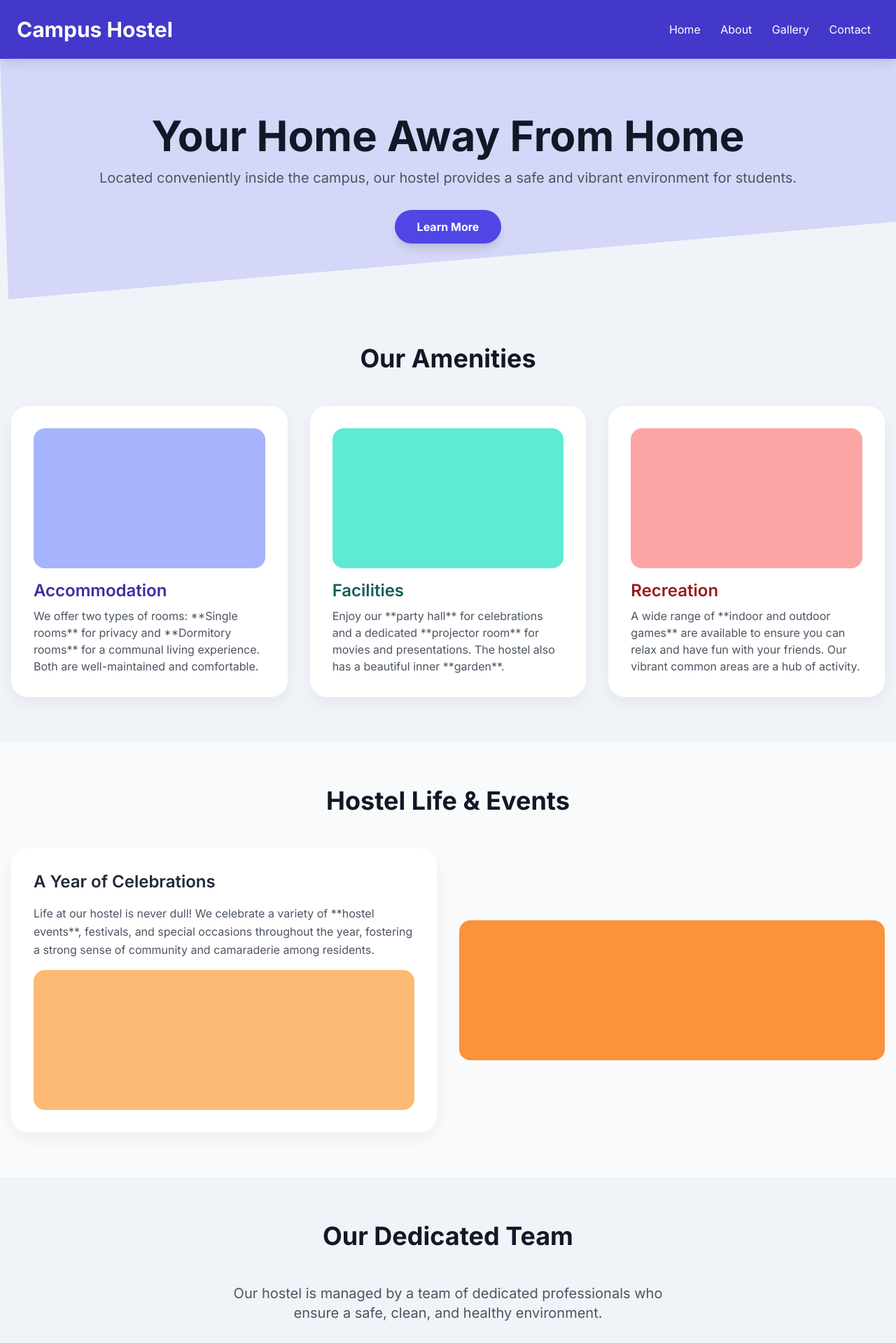
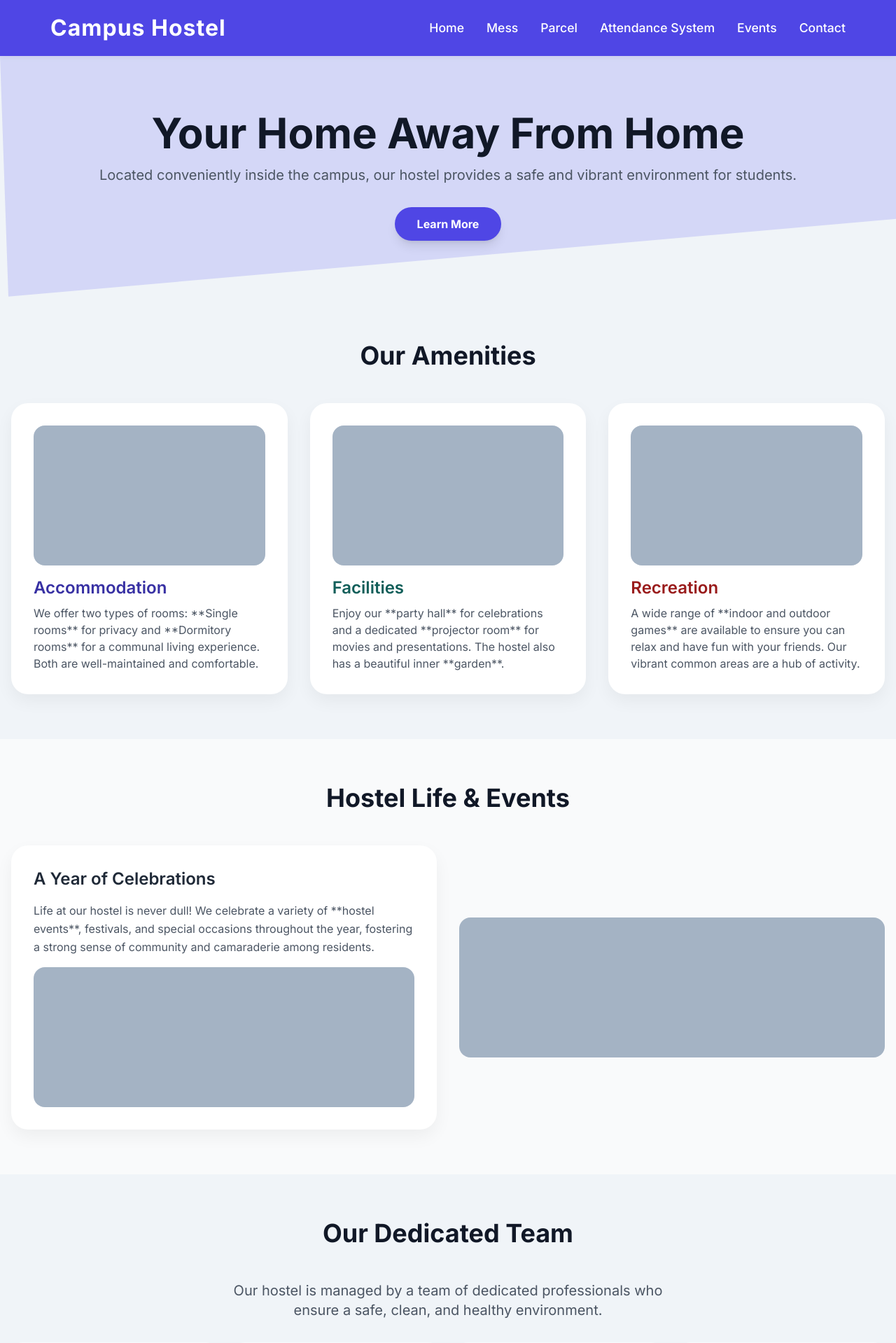
Before and after one commit to vanshikka-sharma/hostel_management_system, a Django app: page / in a window 1280 px wide. Shown: the top 1919 px of the page at 70% size. Run offline with Django 5.2, Linux system fonts and the light colour scheme; some libraries are stand-ins or nearby versions.

Commit message:
Restrict access to add menu and inventory pages for students, with informative messages; update navbar links for Mess and Parcel sections.

```diff
--- a/Mess/templates/mess_timetable.html
+++ b/Mess/templates/mess_timetable.html
@@ -11,7 +11,9 @@
   <header class="bg-indigo-700 text-white shadow-lg p-6">
     <div class="container mx-auto flex justify-between items-center">
       <h1 class="text-3xl font-bold">Mess Timetable</h1>
-      <a href="{% url 'add_menu' %}" class="bg-teal-500 px-4 py-2 rounded-lg hover:bg-teal-600">+ Add Menu</a>
+  {% if not request.user.is_authenticated or request.user.role != 'student' %}
+  <a href="{% url 'add_menu' %}" class="bg-teal-500 px-4 py-2 rounded-lg hover:bg-teal-600">+ Add Menu</a>
+  {% endif %}
     </div>
   </header>
 
--- a/notice/templates/notice_base.html
+++ b/notice/templates/notice_base.html
@@ -74,7 +74,9 @@
 <div class="notice-container">
     <div class="notice-card">
         <div class="notice-title">All Notices</div>
-        <a href="{% url 'notice:add' %}" class="add-btn">Add Notice</a>
+    {% if not request.user.is_authenticated or request.user.role != 'student' %}
+    <a href="{% url 'notice:add' %}" class="add-btn">Add Notice</a>
+    {% endif %}
         <div class="notice-list">
             {% for notice in notices %}
             <div class="notice-item">
--- a/notice/views.py
+++ b/notice/views.py
@@ -12,6 +12,11 @@ def base(request):
     return render(request, 'notice_base.html', {'notices': notices})
 
 def add(request):
+    user = request.user
+    if user.is_authenticated and getattr(user, 'role', None) == 'student':
+        from django.contrib import messages
+        messages.info(request, 'Students cannot access the add notice page.')
+        return redirect('notice:base')
     if request.method == 'POST':
         text = request.POST.get('notice_text', '').strip()
         if text:
--- a/parcel/views.py
+++ b/parcel/views.py
@@ -5,6 +5,8 @@ from django.contrib import messages
 
 # Create your views here.
 def base(request):
+    if hasattr(request.user, 'role') and request.user.role == 'student':
+        return redirect('parcel:history')
     # Show all students with room numbers
     students = User.objects.filter(role='student').values('id', 'name', 'hostel_allotments__room_number')
     # Remove duplicates and get latest room number
@@ -21,6 +23,8 @@ def history(request):
     return render(request, 'parcel_history.html', {'parcels': parcels})
 
 def send_parcel(request):
+    if hasattr(request.user, 'role') and request.user.role == 'student':
+        return redirect('parcel:history')
     if request.method == 'POST':
         ids = request.POST.getlist('student_ids')
         for user_id in ids:
--- a/templates/home.html
+++ b/templates/home.html
@@ -1,41 +1,46 @@
-<!DOCTYPE html>
-<html lang="en">
-<head>
-    <meta charset="UTF-8">
-    <meta name="viewport" content="width=device-width, initial-scale=1.0">
-    <title>Campus Hostel - Home</title>
+{% extends "base.html" %}
+{% block content %}
 <script src="https://cdn.tailwindcss.com"></script>
 <style>
     @import url('https://fonts.googleapis.com/css2?family=Inter:wght@400;500;600;700&display=swap');
+
     body {
         font-family: 'Inter', sans-serif;
-            background-color: #f0f4f8; /* A light, elegant blue-gray */
+        background-color: #f0f4f8;
+        /* A light, elegant blue-gray */
     }
+
     .section-box {
         background-color: #ffffff;
         border-radius: 1.5rem;
-            box-shadow: 0 10px 25px rgba(0,0,0,0.05);
+        box-shadow: 0 10px 25px rgba(0, 0, 0, 0.05);
         transition: transform 0.3s ease, box-shadow 0.3s ease;
     }
+
     .section-box:hover {
         transform: translateY(-5px);
-            box-shadow: 0 15px 35px rgba(0,0,0,0.1);
+        box-shadow: 0 15px 35px rgba(0, 0, 0, 0.1);
     }
+
     .card {
         background-color: #f7f9fc;
         border-radius: 1rem;
         transition: transform 0.2s ease, box-shadow 0.2s ease;
     }
+
     .card:hover {
         transform: scale(1.03);
-            box-shadow: 0 5px 15px rgba(0,0,0,0.08);
+        box-shadow: 0 5px 15px rgba(0, 0, 0, 0.08);
     }
+
     .colored-box {
         width: 100%;
         height: 200px;
-            background-color: #a4b3c4; /* A consistent gray-blue for placeholders */
+        background-color: #a4b3c4;
+        /* A consistent gray-blue for placeholders */
         border-radius: 1rem;
     }
+
     .modal {
         display: none;
         position: fixed;
@@ -45,12 +50,13 @@
         width: 100%;
         height: 100%;
         overflow: auto;
-            background-color: rgba(0,0,0,0.5);
+        background-color: rgba(0, 0, 0, 0.5);
         backdrop-filter: blur(5px);
         -webkit-backdrop-filter: blur(5px);
         justify-content: center;
         align-items: center;
     }
+
     .modal-content {
         background-color: #fff;
         padding: 2rem;
@@ -58,13 +64,22 @@
         width: 90%;
         max-width: 400px;
         text-align: center;
-            box-shadow: 0 15px 35px rgba(0,0,0,0.2);
+        box-shadow: 0 15px 35px rgba(0, 0, 0, 0.2);
         animation: fadeIn 0.3s ease-out;
     }
+
     @keyframes fadeIn {
-            from { opacity: 0; transform: scale(0.95); }
-            to { opacity: 1; transform: scale(1); }
+        from {
+            opacity: 0;
+            transform: scale(0.95);
         }
+
+        to {
+            opacity: 1;
+            transform: scale(1);
+        }
+    }
+
     .close-button {
         color: #aaa;
         float: right;
@@ -72,6 +87,7 @@
         font-weight: bold;
         transition: color 0.2s ease;
     }
+
     .close-button:hover,
     .close-button:focus {
         color: #333;
@@ -79,21 +95,9 @@
         cursor: pointer;
     }
 </style>
-</head>
-<body class="text-gray-800">
 
-    <!-- Header Section -->
-    <header class="bg-indigo-700 text-white shadow-lg p-6">
-        <div class="container mx-auto flex justify-between items-center">
-            <h1 class="text-3xl font-bold">Campus Hostel</h1>
-            <nav>
-                <a href="#" class="mx-3 hover:text-indigo-200 transition duration-300">Home</a>
-                <a href="#" class="mx-3 hover:text-indigo-200 transition duration-300">About</a>
-                <a href="#" class="mx-3 hover:text-indigo-200 transition duration-300">Gallery</a>
-                <a href="#" class="mx-3 hover:text-indigo-200 transition duration-300">Contact</a>
-            </nav>
-        </div>
-    </header>
+
+
 
 <!-- Hero Section -->
 <section class="py-20 text-center relative overflow-hidden">
@@ -105,7 +109,8 @@
         <p class="text-xl text-gray-600 mb-8">
             Located conveniently inside the campus, our hostel provides a safe and vibrant environment for students.
         </p>
-            <button id="ctaButton" class="bg-indigo-600 hover:bg-indigo-700 text-white font-bold py-3 px-8 rounded-full shadow-lg transform transition duration-300 hover:scale-105 focus:outline-none focus:ring-4 focus:ring-indigo-500 focus:ring-opacity-50">
+        <button id="ctaButton"
+            class="bg-indigo-600 hover:bg-indigo-700 text-white font-bold py-3 px-8 rounded-full shadow-lg transform transition duration-300 hover:scale-105 focus:outline-none focus:ring-4 focus:ring-indigo-500 focus:ring-opacity-50">
             Learn More
         </button>
     </div>
@@ -120,19 +125,22 @@
             <div class="section-box p-6 md:p-8">
                 <div class="colored-box mb-4 bg-indigo-300"></div>
                 <h4 class="text-2xl font-semibold mb-2 text-indigo-800">Accommodation</h4>
-                    <p class="text-gray-600">We offer two types of rooms: **Single rooms** for privacy and **Dormitory rooms** for a communal living experience. Both are well-maintained and comfortable.</p>
+                <p class="text-gray-600">We offer two types of rooms: **Single rooms** for privacy and **Dormitory
+                    rooms** for a communal living experience. Both are well-maintained and comfortable.</p>
             </div>
             <!-- Facilities -->
             <div class="section-box p-6 md:p-8">
                 <div class="colored-box mb-4 bg-teal-300"></div>
                 <h4 class="text-2xl font-semibold mb-2 text-teal-800">Facilities</h4>
-                    <p class="text-gray-600">Enjoy our **party hall** for celebrations and a dedicated **projector room** for movies and presentations. The hostel also has a beautiful inner **garden**.</p>
+                <p class="text-gray-600">Enjoy our **party hall** for celebrations and a dedicated **projector
+                    room** for movies and presentations. The hostel also has a beautiful inner **garden**.</p>
             </div>
             <!-- Games & Recreation -->
             <div class="section-box p-6 md:p-8">
                 <div class="colored-box mb-4 bg-red-300"></div>
                 <h4 class="text-2xl font-semibold mb-2 text-red-800">Recreation</h4>
-                    <p class="text-gray-600">A wide range of **indoor and outdoor games** are available to ensure you can relax and have fun with your friends. Our vibrant common areas are a hub of activity.</p>
+                <p class="text-gray-600">A wide range of **indoor and outdoor games** are available to ensure you
+                    can relax and have fun with your friends. Our vibrant common areas are a hub of activity.</p>
             </div>
         </div>
     </div>
@@ -146,7 +154,9 @@
             <div class="section-box p-6 md:p-8">
                 <h4 class="text-2xl font-semibold mb-4 text-gray-800">A Year of Celebrations</h4>
                 <p class="text-gray-600 leading-relaxed mb-4">
-                        Life at our hostel is never dull! We celebrate a variety of **hostel events**, festivals, and special occasions throughout the year, fostering a strong sense of community and camaraderie among residents.
+                    Life at our hostel is never dull! We celebrate a variety of **hostel events**, festivals, and
+                    special occasions throughout the year, fostering a strong sense of community and camaraderie
+                    among residents.
                 </p>
                 <div class="colored-box bg-orange-300"></div>
             </div>
@@ -160,32 +170,37 @@
     <div class="container mx-auto px-4">
         <h3 class="text-4xl font-bold text-center mb-12 text-gray-900">Our Dedicated Team</h3>
         <p class="text-xl text-center text-gray-600 mb-8 max-w-2xl mx-auto">
-                Our hostel is managed by a team of dedicated professionals who ensure a safe, clean, and healthy environment.
+            Our hostel is managed by a team of dedicated professionals who ensure a safe, clean, and healthy
+            environment.
         </p>
         <div class="grid grid-cols-1 md:grid-cols-2 lg:grid-cols-4 gap-6">
             <!-- Warden -->
             <div class="card p-6 text-center">
                 <div class="colored-box mb-4 bg-gray-200"></div>
                 <h5 class="text-xl font-semibold text-gray-800">Chief Warden & Warden</h5>
-                    <p class="text-sm text-gray-600 mt-2">Our wardens are available to assist students and ensure smooth operations.</p>
+                <p class="text-sm text-gray-600 mt-2">Our wardens are available to assist students and ensure smooth
+                    operations.</p>
             </div>
             <!-- Staff -->
             <div class="card p-6 text-center">
                 <div class="colored-box mb-4 bg-gray-200"></div>
                 <h5 class="text-xl font-semibold text-gray-800">Staff Members</h5>
-                    <p class="text-sm text-gray-600 mt-2">A team of **3 chefs** and **2 cleaning staff** keep the hostel running efficiently.</p>
+                <p class="text-sm text-gray-600 mt-2">A team of **3 chefs** and **2 cleaning staff** keep the hostel
+                    running efficiently.</p>
             </div>
             <!-- Security -->
             <div class="card p-6 text-center">
                 <div class="colored-box mb-4 bg-gray-200"></div>
                 <h5 class="text-xl font-semibold text-gray-800">Security</h5>
-                    <p class="text-sm text-gray-600 mt-2">A dedicated **security guard** and **surveillance cameras** ensure your safety 24/7.</p>
+                <p class="text-sm text-gray-600 mt-2">A dedicated **security guard** and **surveillance cameras**
+                    ensure your safety 24/7.</p>
             </div>
             <!-- Medical -->
             <div class="card p-6 text-center">
                 <div class="colored-box mb-4 bg-gray-200"></div>
                 <h5 class="text-xl font-semibold text-gray-800">Medical Facility</h5>
-                    <p class="text-sm text-gray-600 mt-2">We provide basic **medical facilities** for any immediate needs of the residents.</p>
+                <p class="text-sm text-gray-600 mt-2">We provide basic **medical facilities** for any immediate
+                    needs of the residents.</p>
             </div>
         </div>
     </div>
@@ -196,7 +211,8 @@
     <div class="container mx-auto px-4 text-center">
         <h3 class="text-4xl font-bold mb-6 text-gray-900">Our Unique U-Shaped Building</h3>
         <p class="text-xl text-gray-600 mb-8 max-w-3xl mx-auto">
-                Our two hostel buildings are uniquely designed in a U-shape, creating a central courtyard that houses our beautiful garden. This layout fosters an open and connected community.
+            Our two hostel buildings are uniquely designed in a U-shape, creating a central courtyard that houses
+            our beautiful garden. This layout fosters an open and connected community.
         </p>
         <div class="colored-box bg-purple-300 md:h-96"></div>
     </div>
@@ -225,21 +241,20 @@
     const span = document.getElementsByClassName('close-button')[0];
 
     // When the user clicks the button, open the modal
-        btn.onclick = function() {
+    btn.onclick = function () {
         modal.style.display = 'flex';
     }
 
     // When the user clicks on <span> (x), close the modal
-        span.onclick = function() {
+    span.onclick = function () {
         modal.style.display = 'none';
     }
 
     // When the user clicks anywhere outside of the modal, close it
-        window.onclick = function(event) {
+    window.onclick = function (event) {
         if (event.target == modal) {
             modal.style.display = 'none';
         }
     }
 </script>
-</body>
-</html>
+{% endblock %}
--- a/templates/navbar.html
+++ b/templates/navbar.html
@@ -40,7 +40,8 @@
         <div class="navbar-title">Campus Hostel</div>
         <div class="navbar-links">
             <a href="#" class="navbar-link">Home</a>
-            <a href="#" class="navbar-link">Mess</a>
+            <a href="/Mess/" class="navbar-link">Mess</a>
+            <a href="/parcel/history/" class="navbar-link">Parcel</a>
             <a href="#" class="navbar-link">Attendance System</a>
             <a href="#" class="navbar-link">Events</a>
             <a href="#" class="navbar-link">Contact</a>
```
Also changed, not shown: Mess/views.py (+10 -0 lines). Lines whose indentation alone changed are shown as unchanged.
